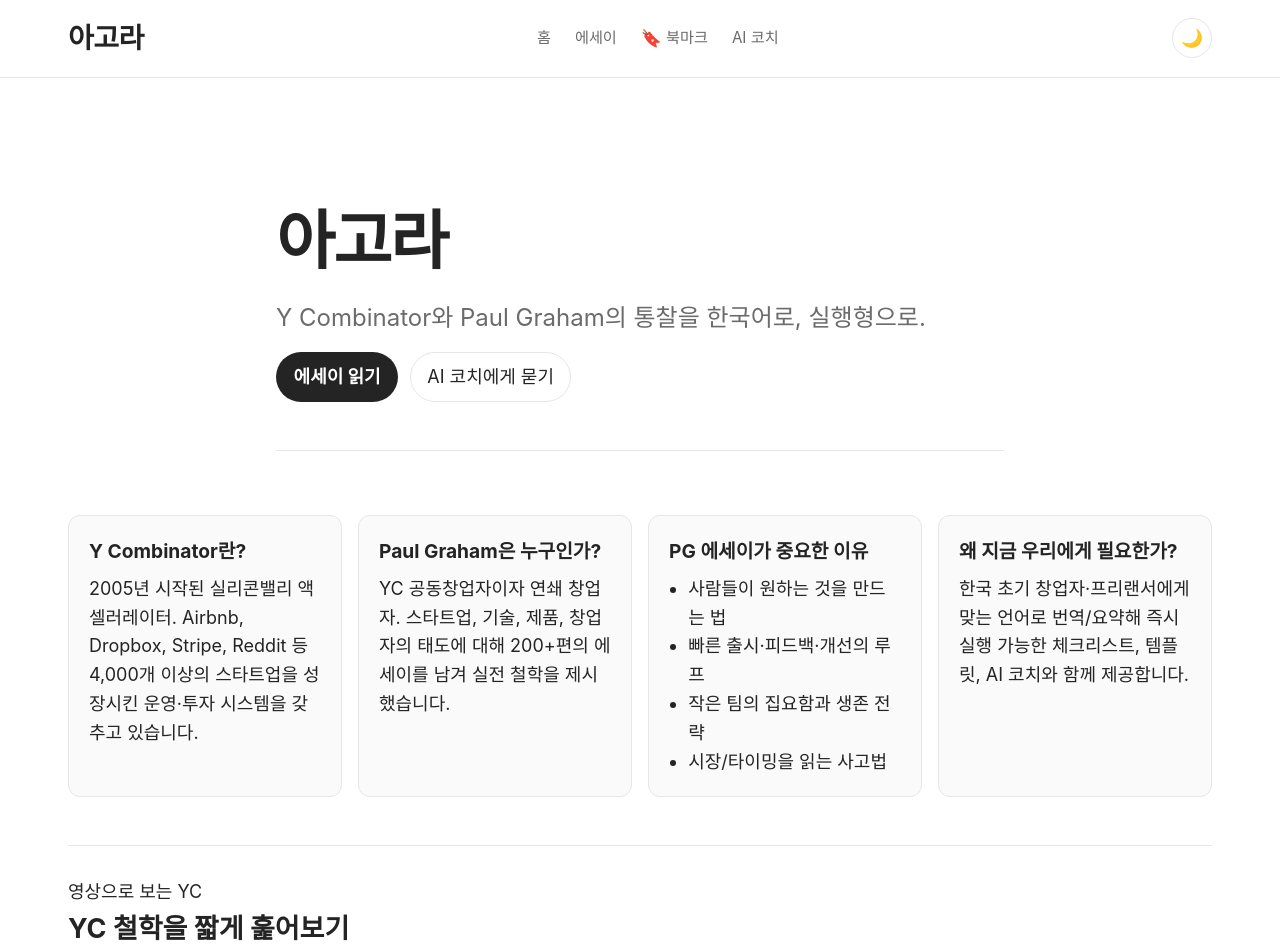
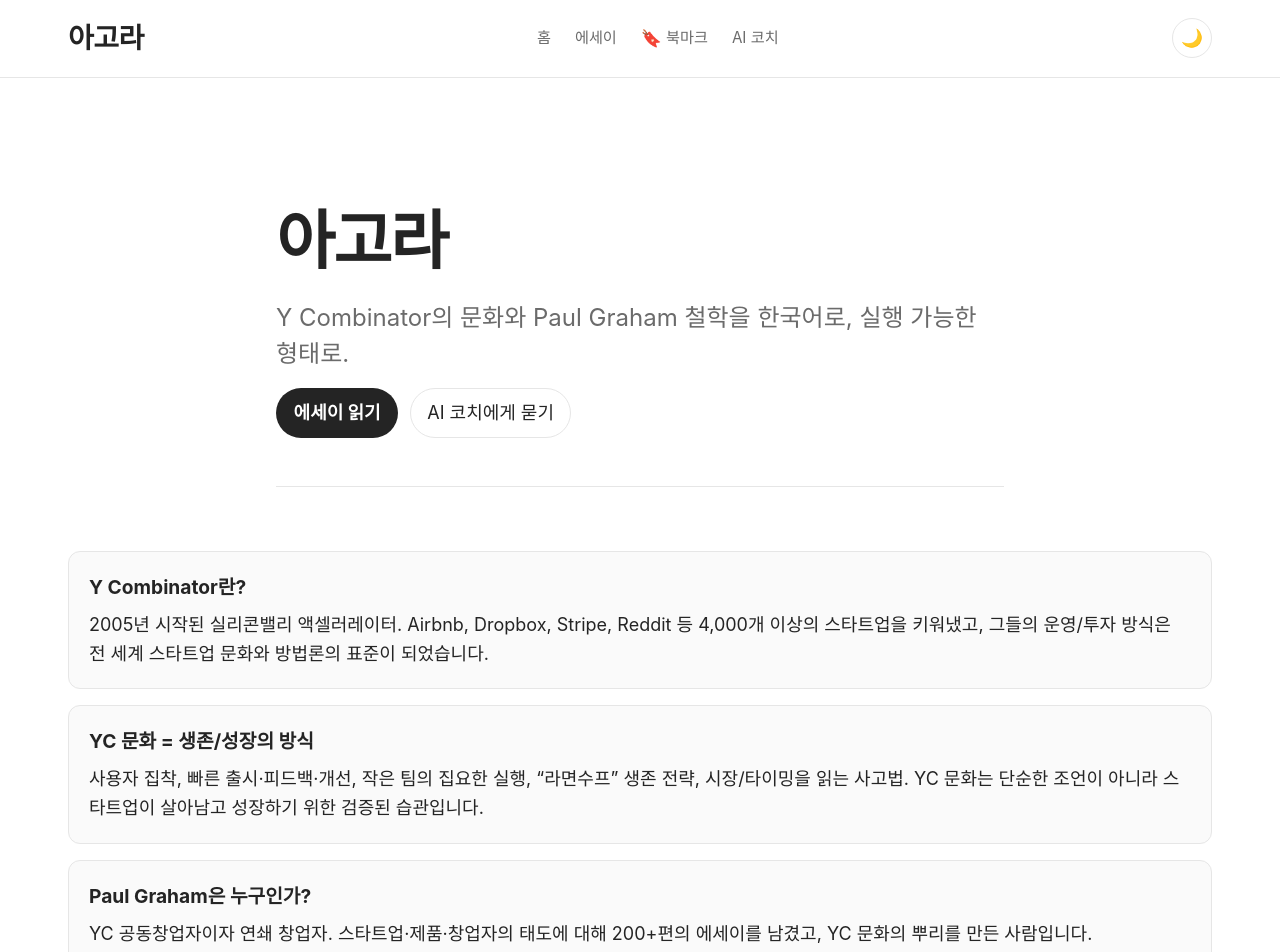
Before and after one commit to arenga/YC, a Jekyll site: the page built from blog/index.html, in a window 1280 px wide and 1400 px high. Shown: the top 952 px of the window. Built offline with Jekyll 4.4.1, drawn with Linux system fonts in a browser that asks for light colours; some web fonts are replaced; some of the changed text lies outside the part shown.

Commit message:
feat: emphasize YC culture and vertical layout on home

```diff
--- a/blog/index.html
+++ b/blog/index.html
@@ -6,34 +6,38 @@
 <div class="home">
   <section class="hero">
     <h1 class="hero-title">아고라</h1>
-    <p class="hero-subtitle">Y Combinator와 Paul Graham의 통찰을 한국어로, 실행형으로.</p>
+    <p class="hero-subtitle">Y Combinator의 문화와 Paul Graham 철학을 한국어로, 실행 가능한 형태로.</p>
     <div class="hero-cta">
       <a class="btn primary" href="{{ '/essays/' | relative_url }}">에세이 읽기</a>
       <a class="btn ghost" href="{{ '/chat/' | relative_url }}">AI 코치에게 묻기</a>
     </div>
   </section>
 
-  <section class="intro-grid">
+  <section class="stacked-section">
     <article class="info-card">
       <h3>Y Combinator란?</h3>
-      <p>2005년 시작된 실리콘밸리 액셀러레이터. Airbnb, Dropbox, Stripe, Reddit 등 4,000개 이상의 스타트업을 성장시킨 운영·투자 시스템을 갖추고 있습니다.</p>
+      <p>2005년 시작된 실리콘밸리 액셀러레이터. Airbnb, Dropbox, Stripe, Reddit 등 4,000개 이상의 스타트업을 키워냈고, 그들의 운영/투자 방식은 전 세계 스타트업 문화와 방법론의 표준이 되었습니다.</p>
+    </article>
+    <article class="info-card">
+      <h3>YC 문화 = 생존/성장의 방식</h3>
+      <p>사용자 집착, 빠른 출시·피드백·개선, 작은 팀의 집요한 실행, “라면수프” 생존 전략, 시장/타이밍을 읽는 사고법. YC 문화는 단순한 조언이 아니라 스타트업이 살아남고 성장하기 위한 검증된 습관입니다.</p>
     </article>
     <article class="info-card">
       <h3>Paul Graham은 누구인가?</h3>
-      <p>YC 공동창업자이자 연쇄 창업자. 스타트업, 기술, 제품, 창업자의 태도에 대해 200+편의 에세이를 남겨 실전 철학을 제시했습니다.</p>
+      <p>YC 공동창업자이자 연쇄 창업자. 스타트업·제품·창업자의 태도에 대해 200+편의 에세이를 남겼고, YC 문화의 뿌리를 만든 사람입니다.</p>
     </article>
     <article class="info-card">
-      <h3>PG 에세이가 중요한 이유</h3>
+      <h3>PG 에세이가 주는 인사이트</h3>
       <ul>
         <li>사람들이 원하는 것을 만드는 법</li>
-        <li>빠른 출시·피드백·개선의 루프</li>
+        <li>빠른 출시 → 피드백 → 개선의 루프</li>
         <li>작은 팀의 집요함과 생존 전략</li>
-        <li>시장/타이밍을 읽는 사고법</li>
+        <li>시장/타이밍을 읽고 “왜 지금인가”에 답하기</li>
       </ul>
     </article>
     <article class="info-card">
       <h3>왜 지금 우리에게 필요한가?</h3>
-      <p>한국 초기 창업자·프리랜서에게 맞는 언어로 번역/요약해 즉시 실행 가능한 체크리스트, 템플릿, AI 코치와 함께 제공합니다.</p>
+      <p>한국 초기 창업자·프리랜서가 당장 적용할 수 있도록 번역/요약하고, 실행 체크리스트·템플릿·AI 코치로 연결해 “읽기→적용”을 빠르게 만들어줍니다.</p>
     </article>
   </section>
 
@@ -49,7 +53,7 @@
         <a class="btn ghost" href="https://www.youtube.com/watch?v=EiRnSjcVIqk" target="_blank" rel="noopener">YC Startup School Highlights →</a>
       </div>
     </div>
-    <div class="video-grid">
+    <div class="video-stack">
       <a class="video-card" href="https://www.youtube.com/watch?v=OQ0JEP8gGYs" target="_blank" rel="noopener">
         <img src="https://img.youtube.com/vi/OQ0JEP8gGYs/maxresdefault.jpg" alt="Why Startups Condense in America" loading="lazy" />
         <div class="video-meta">
@@ -95,12 +99,12 @@
   .hero-cta { display: flex; gap: 0.75rem; margin-top: 1rem; flex-wrap: wrap; }
   .btn.primary { background: var(--color-text); color: var(--color-bg); padding: 0.65rem 1.1rem; border-radius: 999px; display: inline-flex; gap: 0.4rem; align-items: center; font-weight: 700; text-decoration: none; }
   .btn.ghost { border: 1px solid var(--color-border); padding: 0.6rem 1rem; border-radius: 999px; text-decoration: none; color: var(--color-text); }
-  .intro-grid { display: grid; gap: 1rem; grid-template-columns: repeat(auto-fit, minmax(240px, 1fr)); margin: 2rem 0 3rem; }
+  .stacked-section { display: flex; flex-direction: column; gap: 1rem; margin: 2rem 0 3rem; }
   .info-card { border: 1px solid var(--color-border); border-radius: 12px; padding: 1.25rem; background: var(--color-surface); }
   .info-card h3 { margin: 0 0 0.5rem; font-size: 1.2rem; }
   .info-card ul { margin: 0.5rem 0 0; padding-left: 1.2rem; }
   .video-section { border-top: 1px solid var(--color-border); padding-top: 2rem; margin-top: 2rem; }
-  .video-grid { display: grid; gap: 1rem; grid-template-columns: repeat(auto-fit, minmax(280px, 1fr)); margin-top: 1rem; }
+  .video-stack { display: flex; flex-direction: column; gap: 1rem; margin-top: 1rem; }
   .video-card { border: 1px solid var(--color-border); border-radius: 12px; overflow: hidden; text-decoration: none; color: inherit; background: var(--color-bg); display: flex; flex-direction: column; }
   .video-card img { width: 100%; height: 180px; object-fit: cover; }
   .video-meta { padding: 0.75rem 1rem 1rem; }
```
